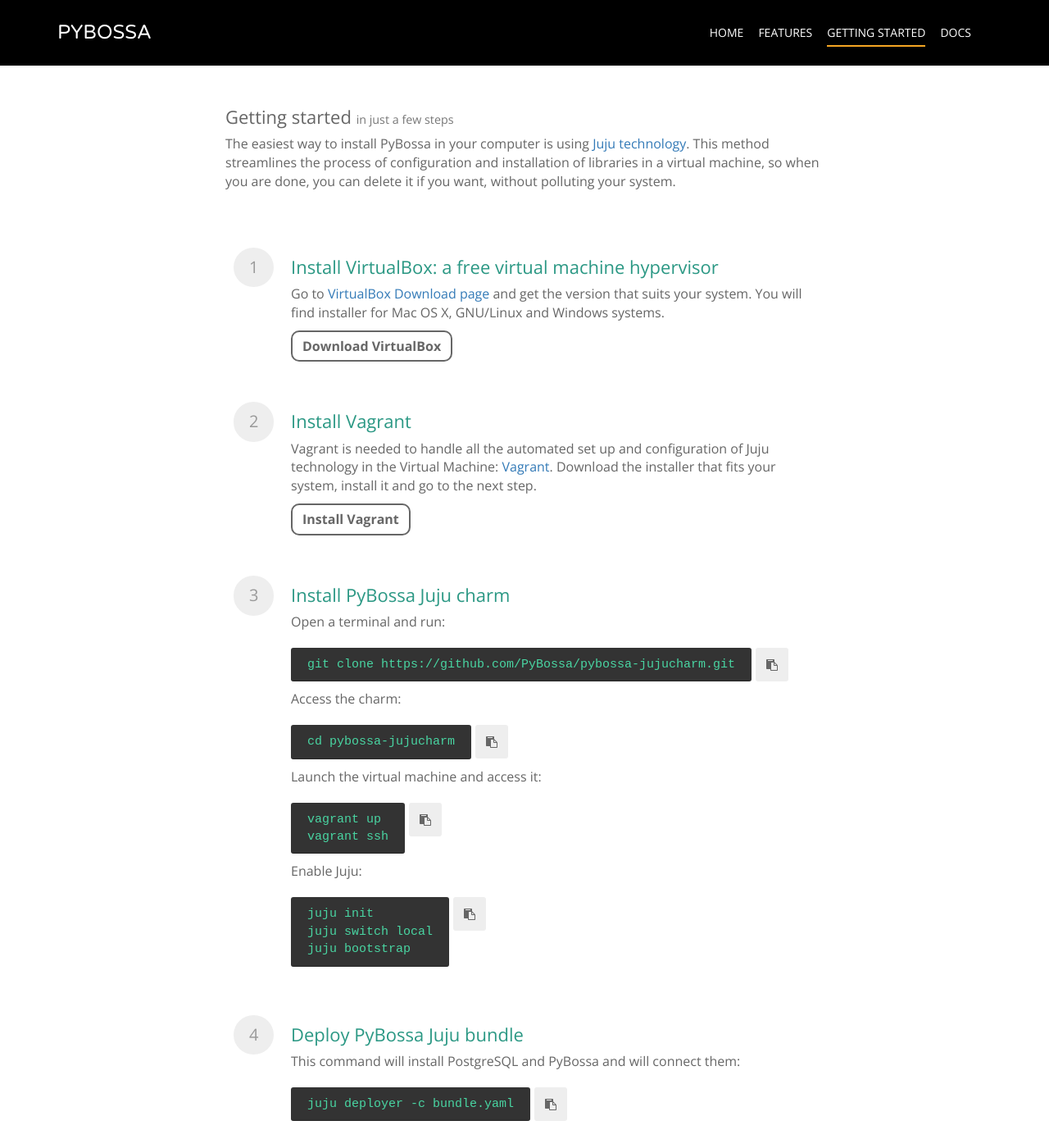
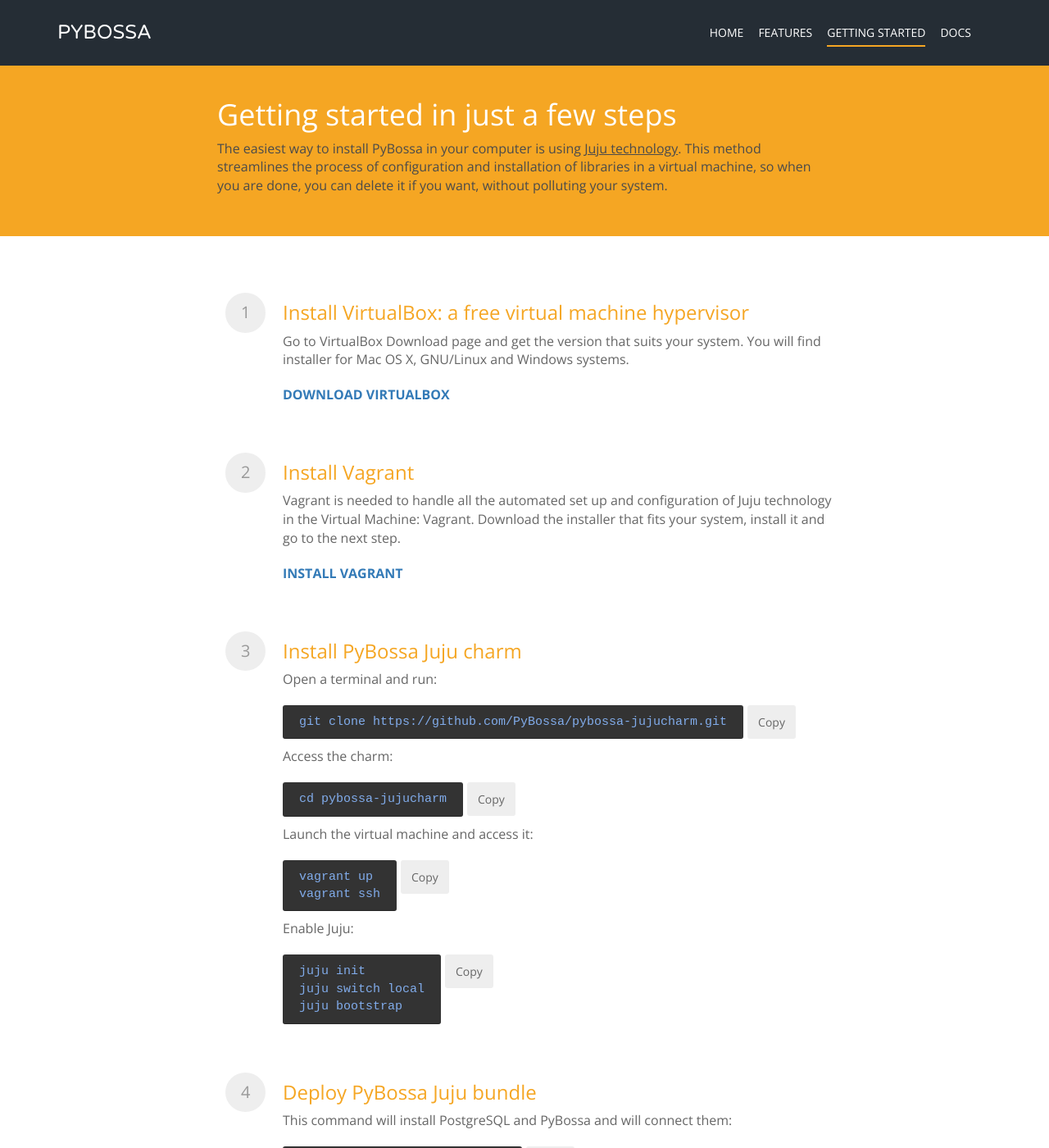
Before and after one commit to Scifabric/pybossa.github.io, a Jekyll site: the page built from getting-started/index.html, in a window 1280 px wide and 1400 px high. Shown: the whole window at 82% size. Built offline with Jekyll 4.4.1, drawn with Linux system fonts in a browser that asks for light colours; nearby versions of some CDN libraries; Markdown is read by kramdown in place of the engine named in the settings.

Commit message:
New getting-started layout and styles.

```diff
--- a/getting-started/index.html
+++ b/getting-started/index.html
@@ -5,20 +5,34 @@
 body_class: get_started
 ---
 
-<div class="container first-container content">
+<div class="container-fluid orangebanner">
+    <div class="container">
+        <div class="row">
 	        <div class="col-md-8 col-md-offset-2">
-		<h2>Getting started <small>in just a few steps</small></h2>
+	        	<h1>Getting started in just a few steps</h1>
 	        	<p>The easiest way to install PyBossa in your computer is using <a href="https://jujucharms.com/">Juju technology</a>. This method streamlines the process of configuration and installation of libraries in a virtual machine, so when you are done, you can delete it if you want, without polluting your system.</p>
+            </div>
+        </div>
+    </div>
+</div>
+<div class="container-fluid">
+    <div class="container">
+        <div class="row">
+            <div class="col-md-8 col-md-offset-2">
                 <ol>
                     <li>
                     <h3>Install VirtualBox: a free virtual machine hypervisor</h3>
-				<p>Go to <a href="https://www.virtualbox.org/wiki/Downloads">VirtualBox Download page</a> and get the version that suits your system. You will find installer for Mac OS X, GNU/Linux and Windows systems.</p>
-				<a class="btn btn-default" target="_blank"  href="https://www.virtualbox.org/wiki/Downloads">Download VirtualBox</a>
+                    <p>Go to VirtualBox Download page and get the version that suits your system. You will find installer for Mac OS X, GNU/Linux and Windows systems.</p>
+                    <p class="download">
+                    <a target="_blank"  href="https://www.virtualbox.org/wiki/Downloads">Download VirtualBox</a>
+                    </p>
                     </li>
                     <li>
                     <h3>Install Vagrant</h3>
-				<p>Vagrant is needed to handle all the automated set up and configuration of Juju technology in the Virtual Machine: <a href="http://www.vagrantup.com/downloads.html">Vagrant</a>. Download the installer that fits your system, install it and go to the next step.</p>
-				<a class="btn btn-default" target="_blank"  href="http://www.vagrantup.com/downloads.html">Install Vagrant</a>
+                    <p>Vagrant is needed to handle all the automated set up and configuration of Juju technology in the Virtual Machine: Vagrant. Download the installer that fits your system, install it and go to the next step.</p>
+                    <p class="download">
+                    <a target="_blank"  href="http://www.vagrantup.com/downloads.html">Install Vagrant</a>
+                    </p>
                     </li>
                     <li>
                     <h3>Install PyBossa Juju charm</h3>
@@ -28,14 +42,14 @@
                             <li id="juju-charm" name="id">git clone https://github.com/PyBossa/pybossa-jujucharm.git</li>
                         </ul>
                     </kbd>
-				<a href="#" data-clipboard-target="juju-charm" class="copy-button"><i class="fa fa-clipboard"></i><span>Copy to clipboard</span></a>
+                    <a href="#" data-clipboard-target="juju-charm" class="copy-button">Copy</a>
                     <p>Access the charm:</p>
                     <kbd>
                         <ul>
                             <li id="juju-charm-2" name="id">cd pybossa-jujucharm</li>
                         </ul>
                     </kbd>
-				<a href="#" data-clipboard-target="juju-charm-2" class="copy-button"><i class="fa fa-clipboard"></i><span>Copy to clipboard</span></a>
+                    <a href="#" data-clipboard-target="juju-charm-2" class="copy-button">Copy</a>
                     <p>Launch the virtual machine and access it:</p>
                     <kbd>
                         <ul>
@@ -43,7 +57,7 @@
                             <li id="juju-charm-3" name="id">vagrant ssh</li>
                         </ul>
                     </kbd>
-				<a href="#" data-clipboard-target="juju-charm-3" class="copy-button"><i class="fa fa-clipboard"></i><span>Copy to clipboard</span></a>
+                    <a href="#" data-clipboard-target="juju-charm-3" class="copy-button">Copy</a>
                     <p>Enable Juju:</p>
                     <kbd>
                         <ul>
@@ -52,7 +66,7 @@
                             <li id="juju-charm-4" name="id">juju bootstrap</li>
                         </ul>
                     </kbd>
-				<a href="#" data-clipboard-target="juju-charm-4" class="copy-button"><i class="fa fa-clipboard"></i><span>Copy to clipboard</span></a>
+                    <a href="#" data-clipboard-target="juju-charm-4" class="copy-button">Copy</a>
                     </li>
                     <li>
                     <h3>Deploy PyBossa Juju bundle</h3>
@@ -62,7 +76,7 @@
                             <li id="juju-deployer" name="id">juju deployer -c bundle.yaml</li>
                         </ul>
                     </kbd>
-				<a href="#" data-clipboard-target="juju-deployer" class="copy-button"><i class="fa fa-clipboard"></i><span>Copy to clipboard</span></a>
+                    <a href="#" data-clipboard-target="juju-deployer" class="copy-button">Copy</a>
                     </li>
                     <li>
                     <h3>Export PyBossa port</h3>
@@ -73,14 +87,14 @@
                             <li id="juju-status" name="id">juju status</li>
                         </ul>
                     </kbd>
-				<a href="#" data-clipboard-target="juju-status" class="copy-button"><i class="fa fa-clipboard"></i><span>Copy to clipboard</span></a>
+                    <a href="#" data-clipboard-target="juju-status" class="copy-button">Copy</a>
                     <p>That command will give you the IP where the PyBossa server is listening. Copy it and pass it to the following command:</p>
                     <kbd>
                         <ul>
                             <li id="juju-nat" name="id">sudo natpybossa IP</li>
                         </ul>
                     </kbd>
-				<a href="#" data-clipboard-target="juju-nat" class="copy-button"><i class="fa fa-clipboard"></i><span>Copy to clipboard</span></a>
+                    <a href="#" data-clipboard-target="juju-nat" class="copy-button">Copy</a>
                     </li>
                     <li>
                     <h3>Testing PyBossa</h3>
@@ -93,5 +107,7 @@
                 </div>
             </div>
         </div> <!-- /container -->
+    </div>
+</div>
 <script src="/assets/js/ZeroClipboard.js"></script>
 <script src="/assets/js/clipboard.js"></script>
```
Also changed, not shown: assets/css/bootstrap-theme.css. Lines whose indentation alone changed are shown as unchanged.
